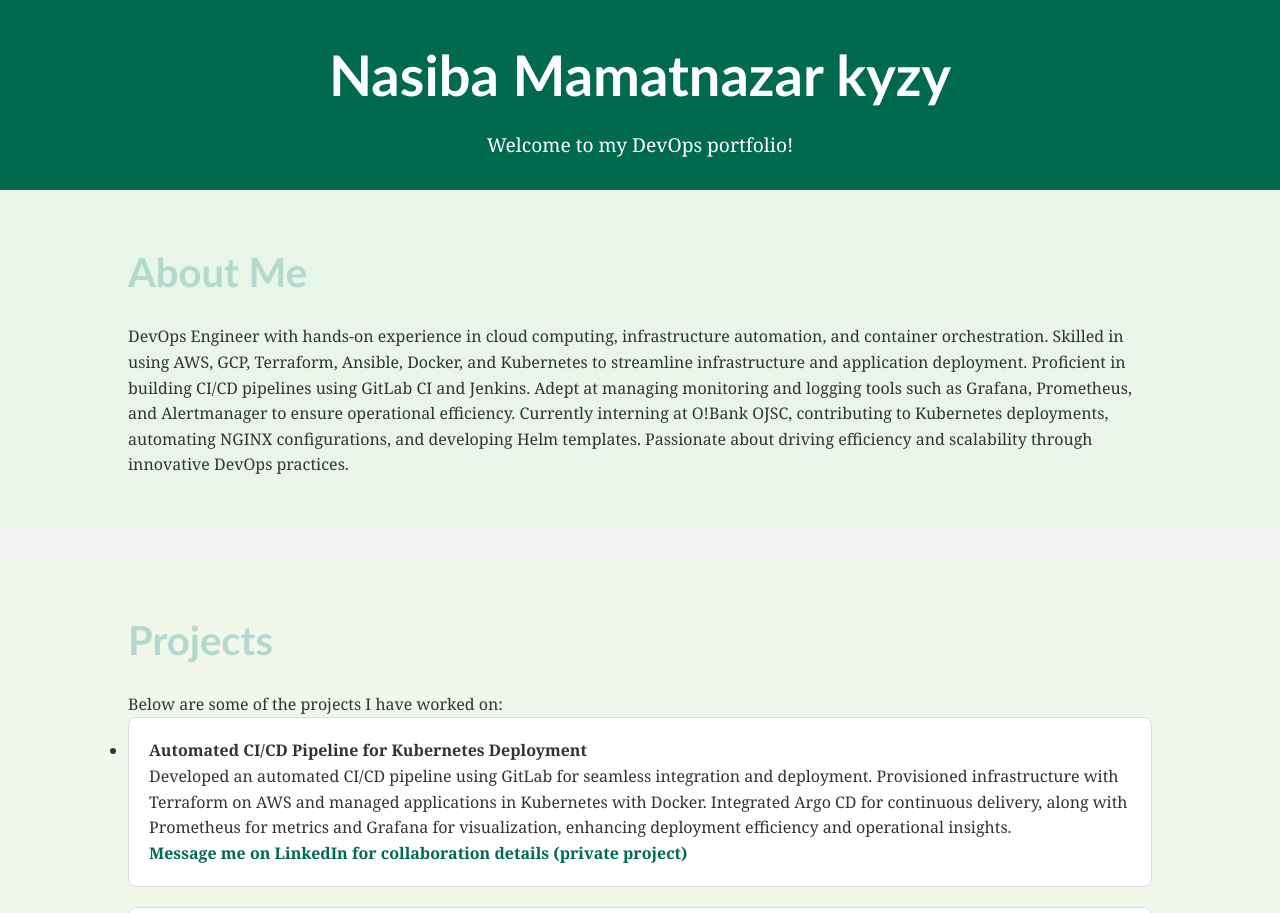
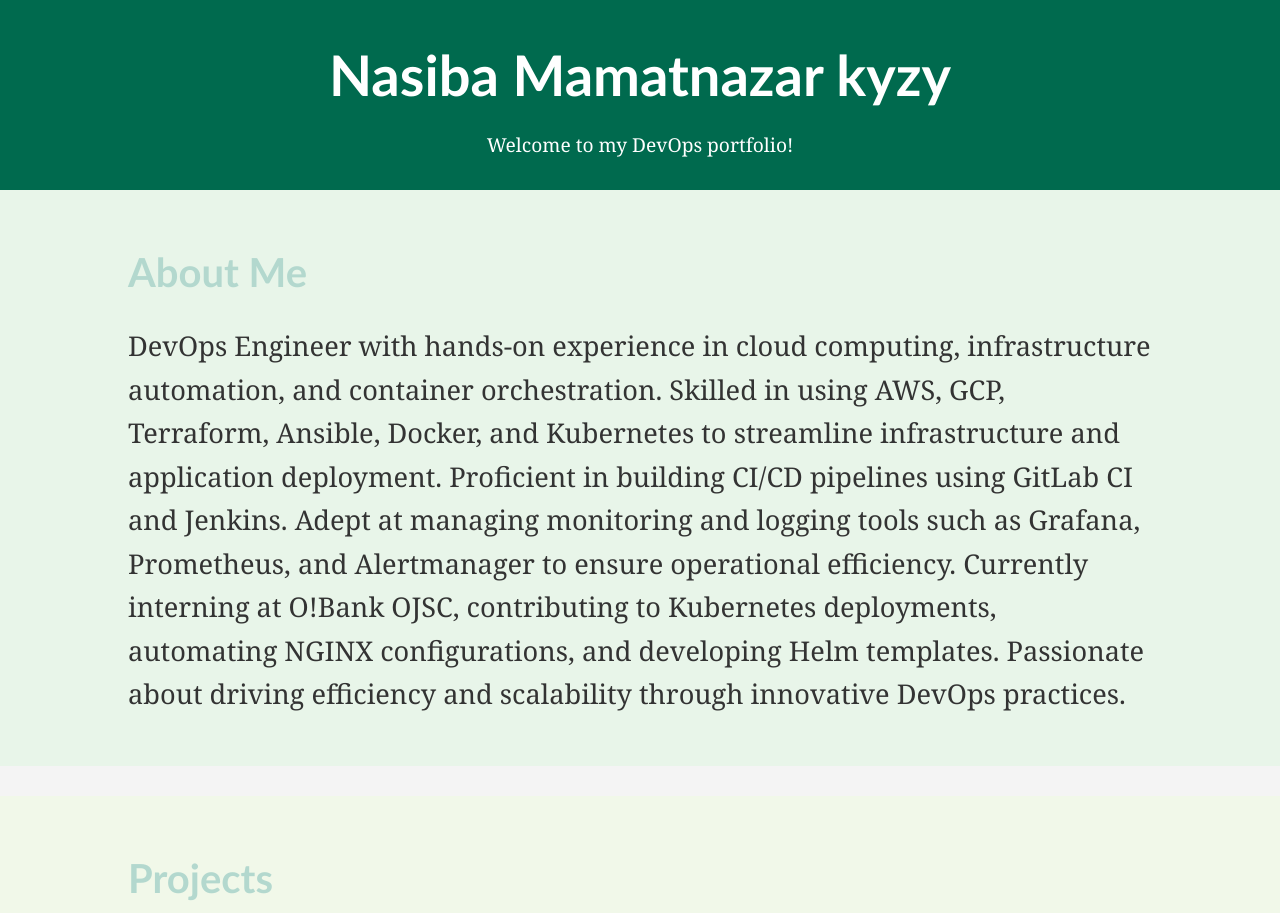
Before and after one commit to Nasibkin/Nasibkin.github.io, a plain HTML site: page index.html in a window 1280 px wide. Shown: the top 913 px of the page. Drawn offline with Linux system fonts and the light colour scheme.

Commit message:
font-size

```diff
--- a/styles.css
+++ b/styles.css
@@ -58,6 +58,22 @@ section#education {
 
 section#contact {
     background-color: #f1f8e9;
+}
+
+/* Font Size for Sections */
+#about p {
+    font-size: 1.7rem; /* Adjust the size as needed */
+    line-height: 1.6;  /* Optional: improves readability */
+}
+
+#projects p {
+    font-size: 1.7rem; /* Adjust the size as needed */
+    line-height: 1.6;  /* Optional: improves readability */
+}
+
+#projects .project-card p {
+    font-size: 1.5rem; /* Adjust for description text inside project cards */
+    line-height: 1.5;  /* Optional: improves readability */
 }
 
 /* Project Cards */
```
